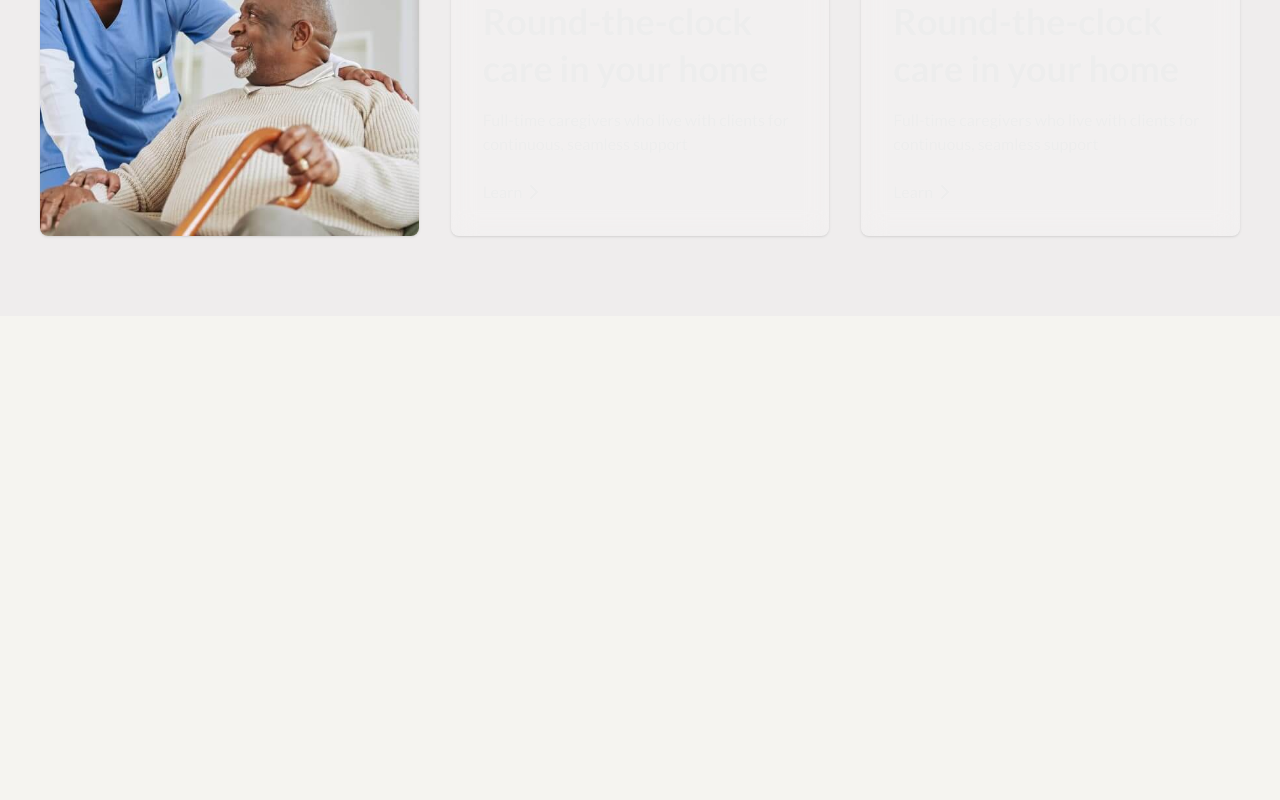
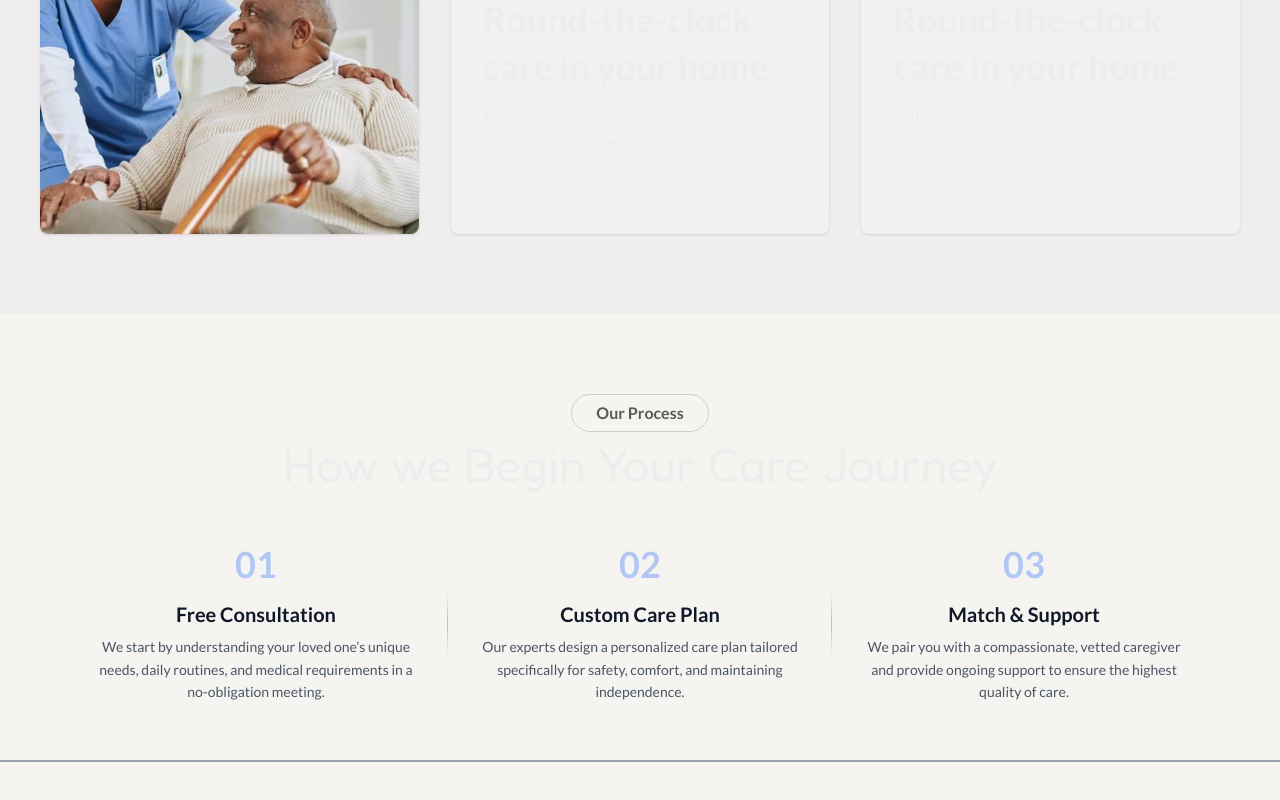
Before and after one commit to codedbyelijah/ebonics-web-app, a Next.js app: page / in a window 1280 px wide. Shown: the part 2224-3024 px from the top of the page. Before the commit the page ends 2540 px from the top, so only its background shows below. Built offline with nearby package versions, Linux system fonts and the light colour scheme.

Commit message:
add process component ui

```diff
--- a/app/page.tsx
+++ b/app/page.tsx
@@ -1,4 +1,4 @@
-import { AboutUs, Hero, Service } from "@/components";
+import { AboutUs, Hero, Process, Service } from "@/components";
 
 export default function Home() {
   return (
@@ -6,6 +6,7 @@ export default function Home() {
       <Hero />
       <AboutUs />
       <Service />
+      <Process />
     </>
   );
 }
--- a/components/about-us.tsx
+++ b/components/about-us.tsx
@@ -3,7 +3,7 @@ import Button from "./button";
 
 export default function AboutUs() {
   return (
-    <section className=" mt-15 lg:mt-20 py-10 border-t-2 border-gray-400">
+    <section className=" mt-15 lg:mt-20 py-10 ">
       <div className="container-wrapper grid grid-cols-1 lg:grid-cols-11 lg:gap-1 ">
         {/* left-content */}
         <div className="lg:col-span-5 lg:pl-20 relative flex flex-col items-start space-y-6 ">
--- a/components/index.ts
+++ b/components/index.ts
@@ -2,3 +2,4 @@ export { default as Navbar } from "./navbar";
 export { default as Hero } from "./hero";
 export { default as AboutUs } from "./about-us";
 export { default as Service } from "./service";
+export { default as Process } from "./process";
--- /dev/null
+++ b/components/process.tsx
@@ -0,0 +1,77 @@
+export default function Process() {
+  const processSteps = [
+    {
+      number: "01",
+      title: "Free Consultation",
+      description:
+        "We start by understanding your loved one’s unique needs, daily routines, and medical requirements in a no-obligation meeting.",
+    },
+    {
+      number: "02",
+      title: "Custom Care Plan",
+      description:
+        "Our experts design a personalized care plan tailored specifically for safety, comfort, and maintaining independence.",
+    },
+    {
+      number: "03",
+      title: "Match & Support",
+      description:
+        "We pair you with a compassionate, vetted caregiver and provide ongoing support to ensure the highest quality of care.",
+    },
+  ];
+
+  return (
+    <section className="py-10">
+      <div className="container-wrapper border-b-2 border-gray-400">
+        <div className="text-center mb-10">
+          <span className="tag">Our Process</span>
+          <h2 className="text-3xl md:text-5xl font-medium font-fredoka  mt-2">
+            How we Begin Your Care Journey
+          </h2>
+        </div>
+
+        <div className="flex flex-col lg:flex-row items-center justify-center gap-0 w-full max-w-6xl mx-auto relative">
+          {processSteps.map((step, index) => (
+            <div
+              key={index}
+              className="flex-1 flex flex-col items-center text-center relative"
+            >
+              {/* Step Content */}
+              <div className="px-4 lg:px-6 py-4">
+                {/* Step Number */}
+                <div className="text-3xl md:text-4xl font-bold text-blue-600/30 mb-4">
+                  {step.number}
+                </div>
+
+                {/* Content */}
+                <div className="space-y-2">
+                  <h3 className="text-xl font-bold text-gray-900">
+                    {step.title}
+                  </h3>
+                  <p className="text-sm leading-relaxed text-gray-600 max-w-xs">
+                    {step.description}
+                  </p>
+                </div>
+              </div>
+
+              {/* Vertical Line Separator */}
+              {index < processSteps.length - 1 && (
+                <div className="hidden lg:block absolute top-1/2 -translate-y-1/2 right-0 w-px h-16 bg-linear-to-b from-transparent via-blue-300 to-transparent" />
+              )}
+            </div>
+          ))}
+
+          {/* Mobile horizontal lines */}
+          <div className="lg:hidden flex flex-col gap-4 w-full max-w-xs">
+            {processSteps.slice(1).map((_, index) => (
+              <div
+                key={index}
+                className="w-full h-px bg-linear-to-r from-transparent via-blue-300 to-transparent"
+              />
+            ))}
+          </div>
+        </div>
+      </div>
+    </section>
+  );
+}
```
